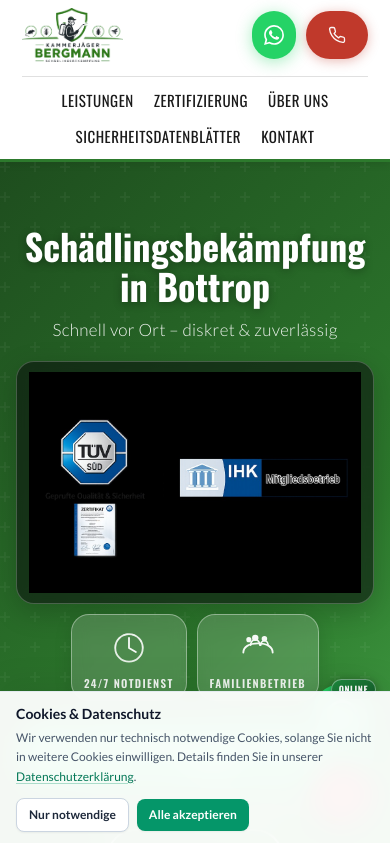
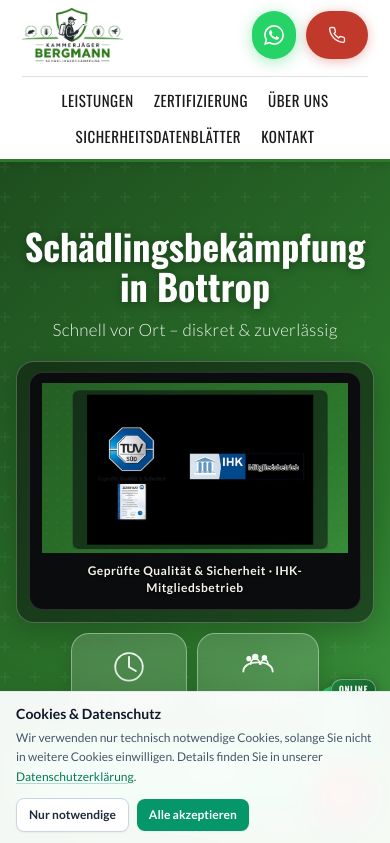
Before and after one commit to mareyjorg-sketch/vercel-app, a React (Vite) app: page / in a window 390 px wide. Shown: the top 843 px of the page. Built offline with nearby package versions, Linux system fonts and the light colour scheme.

Commit message:
Partner-Strip: lesbare Tagline, Medien-Rahmen, aktualisiertes PNG
Co-authored-by: Cursor <cursoragent@cursor.com>

```diff
--- a/src/App.css
+++ b/src/App.css
@@ -442,26 +442,50 @@ nav.main-nav a[aria-current="page"] {
   margin-left: auto;
   margin-right: auto;
   min-height: 0;
-  padding: 12px 14px;
+  padding: 14px 16px 16px;
   border-radius: 18px;
-  background: rgba(8, 10, 12, 0.55);
-  border: 1px solid rgba(255, 255, 255, 0.22);
+  background: rgba(10, 14, 12, 0.5);
+  border: 1px solid rgba(255, 255, 255, 0.24);
   box-shadow: 0 8px 28px rgba(0, 0, 0, 0.2);
+  justify-content: center;
 }
 
 .hero-trust__partners-panel {
   display: flex;
+  flex-direction: column;
   align-items: center;
   justify-content: center;
   width: 100%;
+}
+
+.hero-trust__partners-media {
+  width: 100%;
+  max-width: 620px;
+  margin: 0 auto;
+  padding: 14px 16px 12px;
+  border-radius: 14px;
+  background: #0a0c0d;
+  border: 1px solid rgba(255, 255, 255, 0.14);
+  box-sizing: border-box;
 }
 
 .hero-trust__partners-img {
   display: block;
   width: 100%;
-  max-width: 620px;
   height: auto;
   object-fit: contain;
+}
+
+.hero-trust__partners-subline {
+  margin: 12px 4px 2px;
+  font-family: "Lato", sans-serif;
+  font-size: 13px;
+  font-weight: 600;
+  letter-spacing: 0.04em;
+  line-height: 1.4;
+  color: rgba(255, 252, 245, 0.96);
+  text-align: center;
+  text-shadow: 0 1px 3px rgba(0, 0, 0, 0.65);
 }
 
 .hero-trust__tile--icon {
@@ -521,17 +545,33 @@ nav.main-nav a[aria-current="page"] {
   border: 1px solid rgba(0, 0, 0, 0.08);
 }
 
+.cert-partner-strip-media {
+  width: 100%;
+  max-width: 640px;
+  margin: 0 auto;
+  padding: 16px 20px 18px;
+  border-radius: 14px;
+  background: #0b0d10;
+  border: 1px solid rgba(0, 0, 0, 0.35);
+  box-sizing: border-box;
+}
+
 .cert-partner-strip-img {
   display: block;
   width: 100%;
-  max-width: 640px;
   height: auto;
-  margin: 0 auto;
   object-fit: contain;
-  border-radius: 12px;
-  background: #0a0c0e;
-  padding: 16px 20px;
-  box-sizing: border-box;
+}
+
+.cert-partner-strip-subline {
+  margin: 14px 6px 0;
+  font-family: "Lato", sans-serif;
+  font-size: 13px;
+  font-weight: 600;
+  letter-spacing: 0.035em;
+  line-height: 1.4;
+  color: #e8eef5;
+  text-align: center;
 }
 
 .btn-hero {
@@ -680,15 +720,29 @@ nav.main-nav a[aria-current="page"] {
   }
 
   .hero-trust__tile--partners {
-    padding: 10px 12px;
+    padding: 10px 12px 12px;
+  }
+
+  .hero-trust__partners-media {
+    padding: 10px 12px 10px;
+  }
+
+  .hero-trust__partners-subline {
+    font-size: 12px;
+    margin-top: 10px;
   }
 
   .cert-card--partner-strip {
     padding: 20px 18px;
   }
 
-  .cert-partner-strip-img {
-    padding: 12px 14px;
+  .cert-partner-strip-media {
+    padding: 12px 14px 14px;
+  }
+
+  .cert-partner-strip-subline {
+    font-size: 12px;
+    margin-top: 12px;
   }
 
   .hero-social-proof {
--- a/src/Home.jsx
+++ b/src/Home.jsx
@@ -94,15 +94,20 @@ export default function Home() {
 
           <div className="cert-cards cert-cards--partner">
             <div className="cert-card cert-card--partner-strip">
+              <div className="cert-partner-strip-media">
                 <img
                   className="cert-partner-strip-img"
                   src={PARTNER_STRIP_SRC}
-                alt="TÜV SÜD – Geprüfte Qualität und Sicherheit; IHK-Mitgliedsbetrieb; Zertifikat"
+                  alt="TÜV SÜD, IHK-Mitgliedsbetrieb und Zertifikat – Übersichtsgrafik"
                   width={720}
                   height={320}
                   loading="lazy"
                   decoding="async"
                 />
+                <p className="cert-partner-strip-subline" aria-hidden="true">
+                  Geprüfte Qualität &amp; Sicherheit · IHK-Mitgliedsbetrieb
+                </p>
+              </div>
               <div className="cert-text">
                 <strong>TÜV SÜD &amp; IHK – Qualifikation</strong>
                 <span>Geprüfte Qualität &amp; Sicherheit (TÜV SÜD) · IHK-Mitgliedsbetrieb</span>
--- a/src/components/HeroTrustStrip.jsx
+++ b/src/components/HeroTrustStrip.jsx
@@ -35,15 +35,20 @@ export default function HeroTrustStrip() {
     <ul className="hero-trust" aria-label="Qualifikation und Service">
       <li className="hero-trust__tile hero-trust__tile--partners">
         <div className="hero-trust__partners-panel">
+          <div className="hero-trust__partners-media">
             <img
               className="hero-trust__partners-img"
               src={PARTNER_STRIP_SRC}
-            alt="TÜV SÜD – Geprüfte Qualität und Sicherheit; IHK-Mitgliedsbetrieb; Zertifikat"
+              alt="TÜV SÜD, IHK-Mitgliedsbetrieb und Zertifikat – Übersichtsgrafik"
               width={640}
               height={280}
               loading="eager"
               decoding="async"
             />
+            <p className="hero-trust__partners-subline" aria-hidden="true">
+              Geprüfte Qualität &amp; Sicherheit · IHK-Mitgliedsbetrieb
+            </p>
+          </div>
         </div>
       </li>
       <li className="hero-trust__tile hero-trust__tile--icon">
```
Also changed, not shown: public/assets/partners/zert-partners-strip.png. Lines whose indentation alone changed are shown as unchanged.
